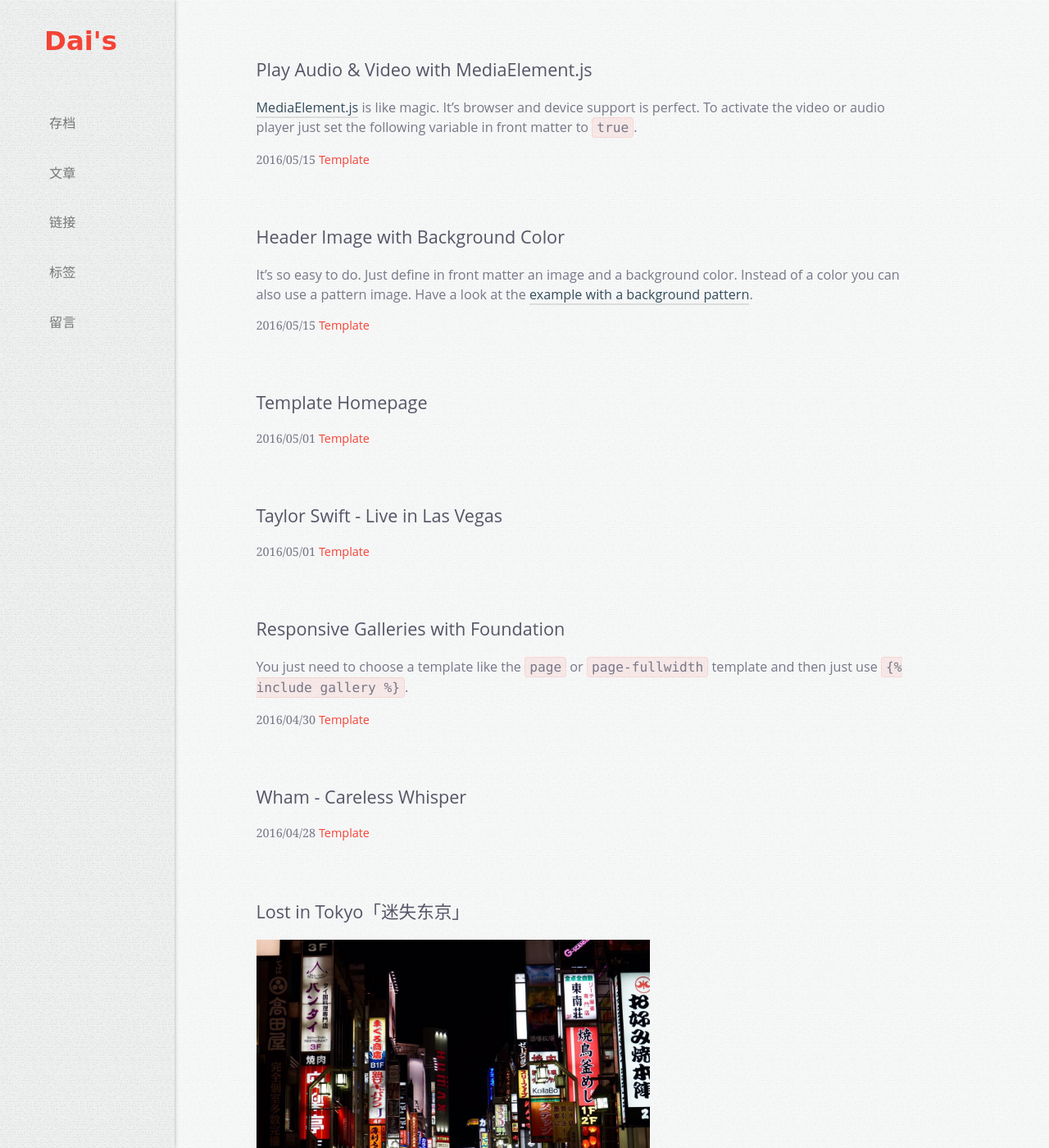
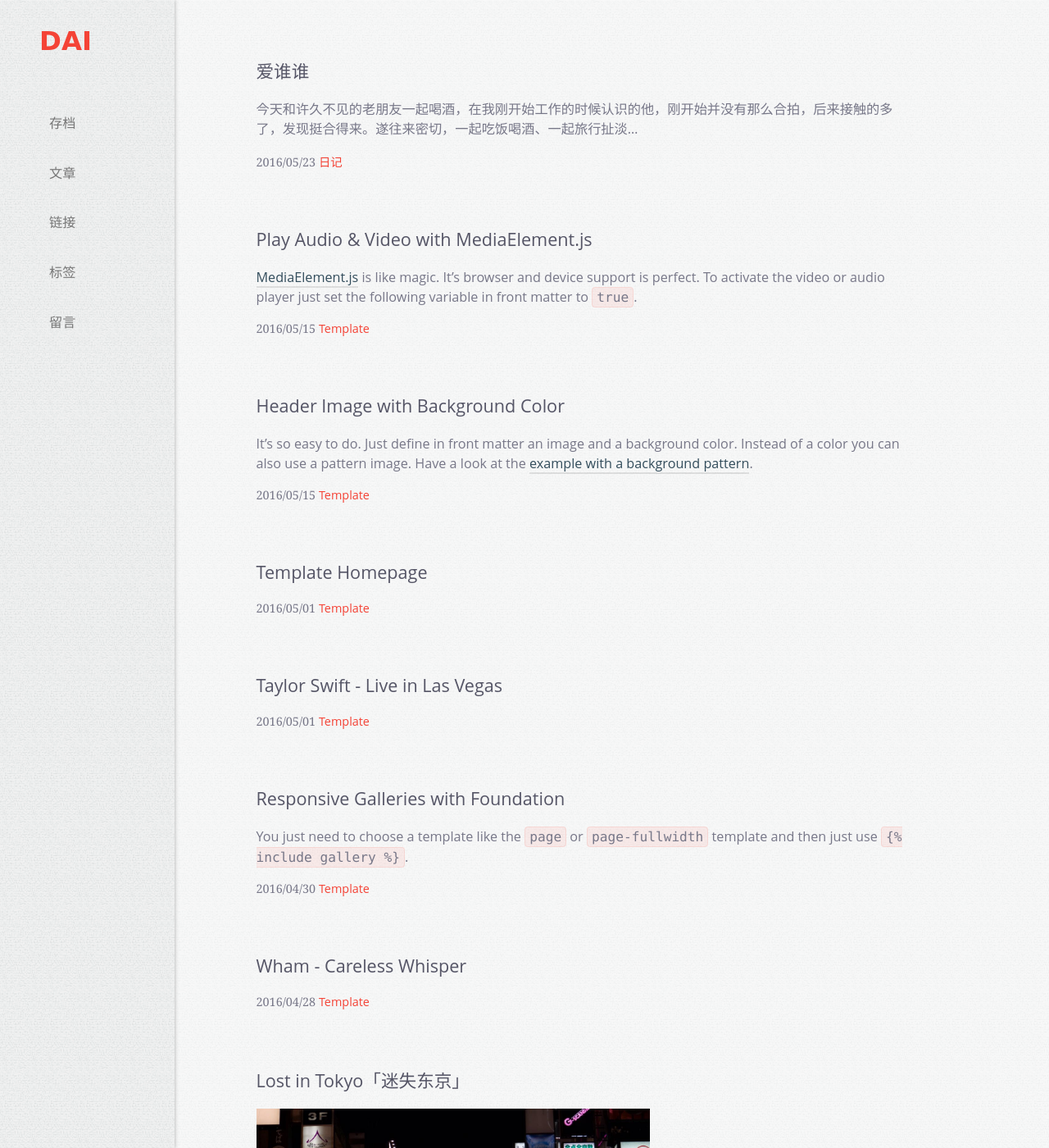
Before and after one commit to daishiwen/blog, a Jekyll site: the page built from index.html, in a window 1280 px wide and 1400 px high. Shown: the whole window at 82% size. Built offline with Jekyll 4.4.1, drawn with Linux system fonts in a browser that asks for light colours; part of the change alters nothing that is shown.

Commit message:
new blog

```diff
--- a/_config.yml
+++ b/_config.yml
@@ -6,7 +6,7 @@
 # 'jekyll serve'. If you change this file, please restart the server process.
 
 # Site settings
-title: Dai's
+title: 'DAI'
 # The slogan describes your website and is used on homepage in <title> and other important places
 slogan: 'A Flexible Theme for Jekyll'
 # Logo size is 600x80 pixels
@@ -51,5 +51,5 @@ apple-touch-icon-114x114-precomposed:   'apple-touch-icon-114x114-precomposed.pn
 apple-touch-icon-76x76-precomposed:     'apple-touch-icon-76x76-precomposed.png'
 apple-touch-icon-72x72-precomposed:     'apple-touch-icon-72x72-precomposed.png'
 apple-touch-icon-precomposed:           'apple-touch-icon-precomposed.png'
-msapplication_tileimage:                'msapplication_tileimage.png'               # Size 144x144
-msapplication_tilecolor:                '#fabb00'
+msapplication-TileImage:                'apple-touch-icon-144x144-precomposed.png' # Size 144x144
+msapplication-TileColor:                '#F44336'
--- a/_includes/_favicon.html
+++ b/_includes/_favicon.html
@@ -25,6 +25,6 @@
 {% comment %} For non-Retina iPhone, iPod Touch, and Android 2.1+ devices: {% endcomment %}
 	{% if site.apple-touch-icon-precomposed %}<link rel="apple-touch-icon-precomposed" href="{{ site.url }}/assets/img/{{ site.apple-touch-icon-precomposed }}">{% comment %} 57×57px {% endcomment %}	{% endif %}
 {% comment %} Favicon for Windows 8  {% endcomment %}
-	{% if site.msapplication_tileimage %}<meta name="msapplication-TileImage" content="{{ site.url }}/assets/img/{{ site.msapplication_tileimage }}">{% endif %}
+	{% if site.msapplication-TileImage %}<meta name="msapplication-TileImage" content="{{ site.url }}/assets/img/{{ site.msapplication-TileImage }}">{% endif %}
 {% comment %} Background Color for Tile for Windows 8  {% endcomment %}
-	{% if site.msapplication_tilecolor %}<meta name="msapplication-TileColor" content="{{ site.msapplication_tilecolor }}">{% endif %}
+	{% if site.msapplication-TileColor %}<meta name="msapplication-TileColor" content="{{ site.msapplication-TileColor }}">{% endif %}
--- /dev/null
+++ b/_posts/2016-05-23-drink-with-my-old-friend.md
@@ -0,0 +1,31 @@
+---
+layout: post
+category: 日记
+tags: [日记]
+title: 爱谁谁
+header: no
+---
+
+今天和许久不见的老朋友一起喝酒，在我刚开始工作的时候认识的他，刚开始并没有那么合拍，后来接触的多了，发现挺合得来。遂往来密切，一起吃饭喝酒、一起旅行扯淡...
+
+我们好长时间没见了，因为都比较忙吧。不纠结多长时间没见了，反正在一个城市，想见就能见着!
+
+来说说他吧，88年的，比我大3岁，刚开始和我一样从事Android软件开发的工作，去年年底转向了一直以来比较喜欢的餐饮行业。从最底层的服务员做起，他想转行的想法跟我说了不止一次，最终还是做了选择，我替他高兴。内心还是蛮佩服他的，也理解他。只是理解他的有多少呢，多数都是不看好的，我不以为然，觉得努力就会有回报，别心急，别浮躁，踏踏实实做事，就会有成功的那一天。
+
+吃个饭，喝点酒，扯扯各自不如意的事。就这样呗，还能怎样，折腾呗，爱TM谁谁...
+
+希望一切都好，希望苦尽甘来...
+
+来说说我吧，想从「大理之夜」电台说起。某一天在网易云音乐上发现了这个电台，主播叫小灰，现在在北京工作，精神寄托在千里之外的大理（我猜）。我尤其喜欢刚开始那几集，小灰和乌鸦你好乌鸦再见的对话，朴实直白，越是苍白的话越能直击人的心灵。
+
+> 有时候生活很无奈，真的很无奈，没办法，你只能接受，要么接受要么死，如果你不经历这段痛苦，你就得不到最后你想要的东西！
+>
+> 明天是未知的，下一秒也是未知的，说不定就地震了，啪！大家就ger pi，说不定就打起来了，所以说活在当下吧，爱JB谁谁，管它谁呢，大不了...大不了就ger pi呗，反正结果都一样！
+>
+> 认真起来吧，没几年了，真的...
+
+以上选自「大理之夜」vol.2 扯淡的路边爱情中小灰和乌鸦你好乌鸦再见的对话，说的多好呀，不能更赞。
+
+另外我加了主播小灰的微信，有时间聊吧...
+
+爱谁谁吧，管它呢！
--- a/_sass/_main.scss
+++ b/_sass/_main.scss
@@ -61,12 +61,11 @@ time {
 
 .site-header .brand {
   font-size: 1.8rem;
-  margin-left: -6px;
 }
 
 .site-header .brand > a {
   display: block;
-  padding: 0 60px;
+  padding: 0 48px;
   line-height: 100px;
   transition: color 500ms;
   color: $primary-accent-color;
```
Also changed, not shown: assets/img/msapplication_tileimage.png (deleted).
